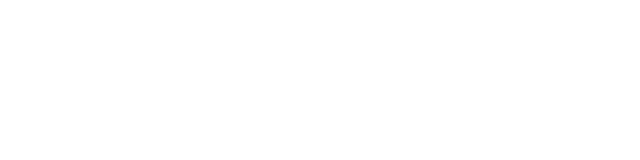
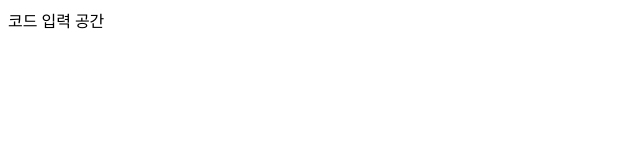
Before and after one commit to vlvksbdof1234/open_source_project_team3, a React (Create React App) app in the folder ai_code_helper/: page / in a window 1280 px wide. Shown: the top 160 px of the page, without its empty margins (0-640 px from the left). Built offline with nearby package versions, Linux system fonts and the light colour scheme.

Commit message:
Test commit

```diff
--- a/ai_code_helper/src/App.js
+++ b/ai_code_helper/src/App.js
@@ -1,9 +1,10 @@
+import CodeSpace from './components/CodeSpace';
+
 
 function App() {
   return (
     <div className="App">
-      <header className="App-header">
-      </header>
+      <CodeSpace></CodeSpace>
     </div>
   );
 }
--- /dev/null
+++ b/ai_code_helper/src/components/CodeSpace.js
@@ -0,0 +1,7 @@
+function CodeSpace() {
+    return (<div>
+        코드 입력 공간
+    </div>)
+}
+
+export default CodeSpace;
```
